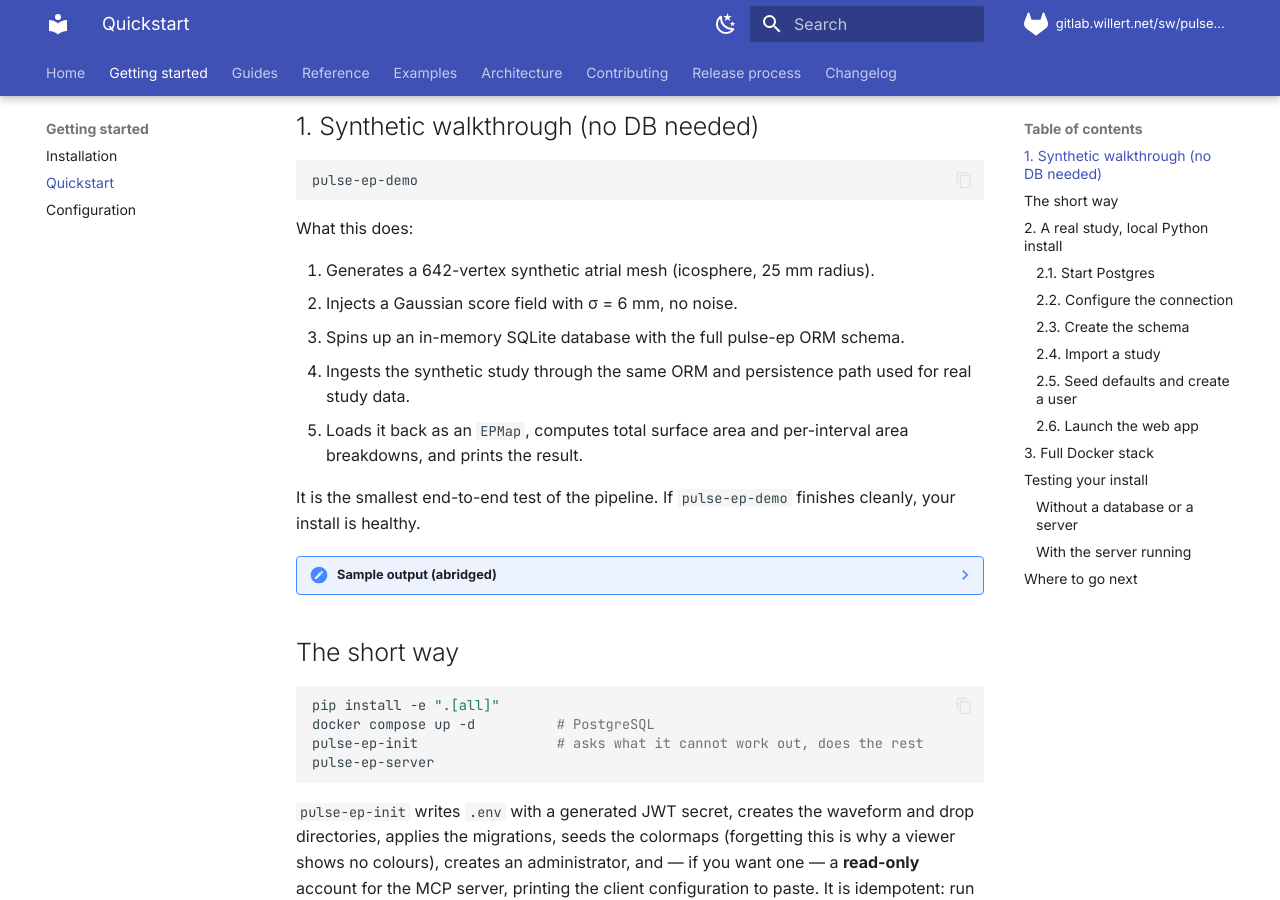
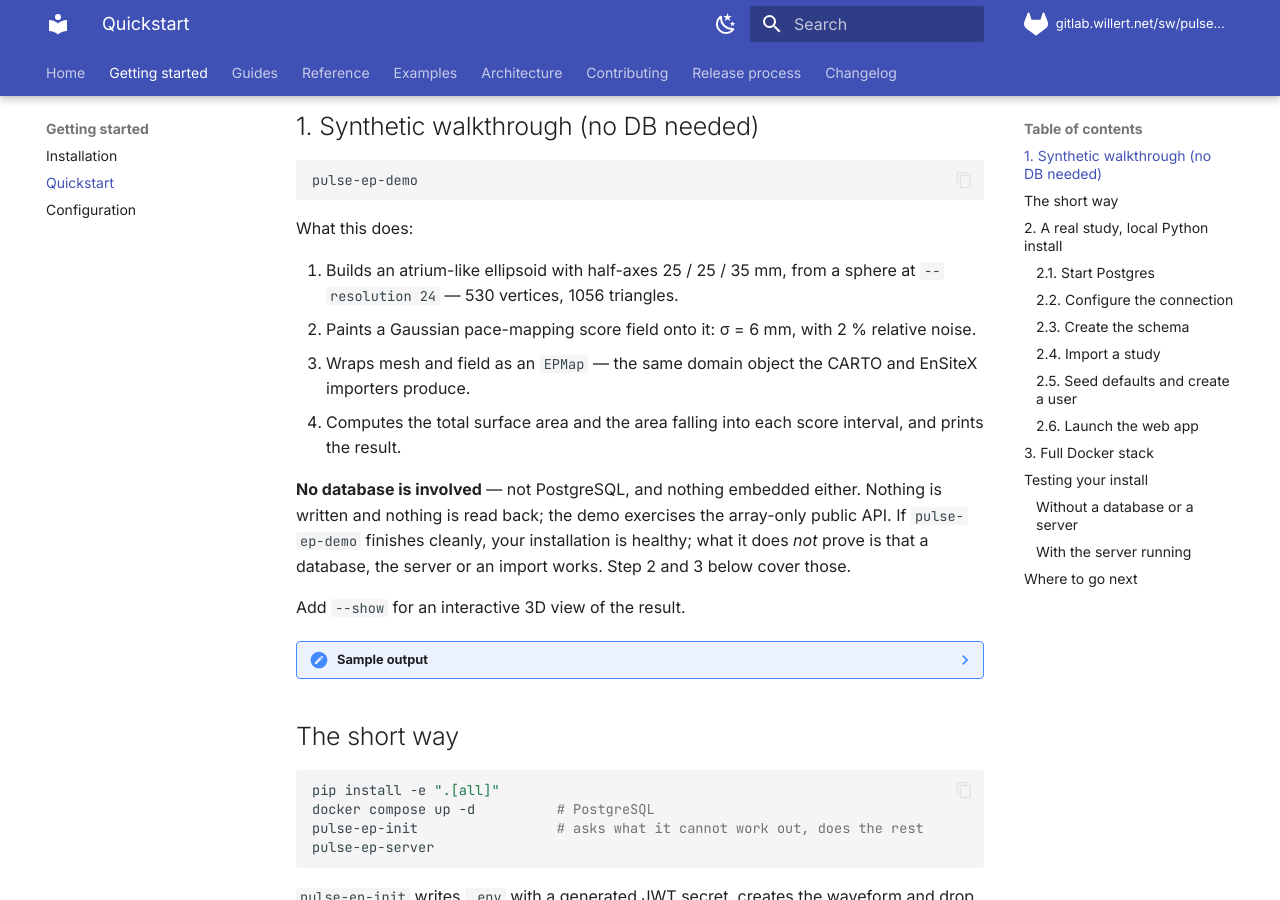
Before and after one commit to swillert/pulse-ep, an MkDocs documentation site: the page built from docs/getting-started/quickstart.md, in a window 1280 px wide and 900 px high, scrolled down 225 px. Built offline with MkDocs 1.6.1 and Material for MkDocs 9.7.7, drawn with Linux system fonts in a browser that asks for light colours.

Commit message:
Describe the demo the package actually ships
Five places said pulse-ep-demo ingests the synthetic study into an in-memory
SQLite database through the full ORM stack and loads it back. It does none of
that. It builds an ellipsoid, paints a Gaussian score field on it, wraps the
two as an EPMap and prints a summary — no database of any kind, no ORM, no
persistence. The quickstart's own heading already said "no DB needed" two
lines above the claim.

The quickstart's sample output was invented down to the numbers: a mesh of
274 vertices, a study named synthetic-2026-05-17, an EPMap called atrium-1,
five score intervals from 50 % up. The real program prints 530 vertices, a map
named synthetic_demo and eight intervals from 0 %, in a different layout
entirely. Replaced with the actual output of `pulse-ep-demo`.

Corrected with it: the mesh is an atrium-like ellipsoid with half-axes
25/25/35 mm, not an icosphere of radius 25; the default resolution is 24
(530 vertices), not 16 or 642; the field carries 2 % noise rather than none;
and --noise and --show were undocumented. The CLI reference has a flag table
now, like every other command there.

The three remaining SQLite mentions are the correct ones: the ORM's JSONB and
ARRAY columns cannot be created on it, which is why the persistence tests
exercise the converters instead.

````diff
--- a/docs/getting-started/quickstart.md
+++ b/docs/getting-started/quickstart.md
@@ -10,33 +10,44 @@ pulse-ep-demo
 
 What this does:
 
-1. Generates a 642-vertex synthetic atrial mesh (icosphere, 25 mm radius).
-2. Injects a Gaussian score field with σ = 6 mm, no noise.
-3. Spins up an in-memory SQLite database with the full pulse-ep ORM schema.
-4. Ingests the synthetic study through the same ORM and persistence path
-   used for real study data.
-5. Loads it back as an `EPMap`, computes total surface area and per-interval
-   area breakdowns, and prints the result.
+1. Builds an atrium-like ellipsoid with half-axes 25 / 25 / 35 mm, from a
+   sphere at `--resolution 24` — 530 vertices, 1056 triangles.
+2. Paints a Gaussian pace-mapping score field onto it: σ = 6 mm, with 2 %
+   relative noise.
+3. Wraps mesh and field as an `EPMap` — the same domain object the CARTO and
+   EnSiteX importers produce.
+4. Computes the total surface area and the area falling into each score
+   interval, and prints the result.
 
-It is the smallest end-to-end test of the pipeline. If `pulse-ep-demo` finishes
-cleanly, your install is healthy.
+**No database is involved** — not PostgreSQL, and nothing embedded either.
+Nothing is written and nothing is read back; the demo exercises the array-only
+public API. If `pulse-ep-demo` finishes cleanly, your installation is healthy;
+what it does *not* prove is that a database, the server or an import works.
+Step 2 and 3 below cover those.
 
-??? note "Sample output (abridged)"
+Add `--show` for an interactive 3D view of the result.
+
+??? note "Sample output"
 
     ```
-    Building synthetic atrium (resolution=16, sigma=6.0 mm)…
-    Mesh: 274 vertices, 544 triangles.
-    Score field: min=12.34, max=99.87, mean=68.12.
-    Ingesting into in-memory SQLite…
-    Study "synthetic-2026-05-17" imported.
-    EPMap "atrium-1" loaded: 274 vertices.
-    Total surface area: 12.34 cm²
-    Area per score interval:
-      50–60 %: 0.81 cm²
-      60–70 %: 1.46 cm²
-      70–80 %: 2.84 cm²
-      80–90 %: 3.91 cm²
-      90–100 %: 3.32 cm²
+    pulse-ep demo — synthetic atrium with a Gaussian pace-mapping field
+    ------------------------------------------------------------------------
+    mesh:           530 vertices, 1056 triangles
+    score field:    σ = 6.0 mm, origin vertex = 0
+                    min/median/max = 0.0 / 0.7 / 100.0 %
+    surface area:   99.44 cm² (total)
+    EPMap:          name='synthetic_demo', study='pulse-ep demo'
+
+    Area by score interval (mean of triangle vertices):
+      interval (%)     area (cm²)    % of total
+      [   0,   20)          96.11         96.7 %
+      [  20,   40)           1.14          1.2 %
+      [  40,   60)           0.72          0.7 %
+      [  60,   80)           1.10          1.1 %
+      [  80,   90)           0.09          0.1 %
+      [  90,   95)           0.27          0.3 %
+      [  95,  100)           0.00          0.0 %
+      [ 100,  101)           0.00          0.0 %
     ```
 
 
````
Also changed, not shown: README.md (+5 -2 lines), docs/getting-started/installation.md (+1 -1 lines), docs/index.md (+6 -4 lines), docs/reference/cli.md (+15 -6 lines).
